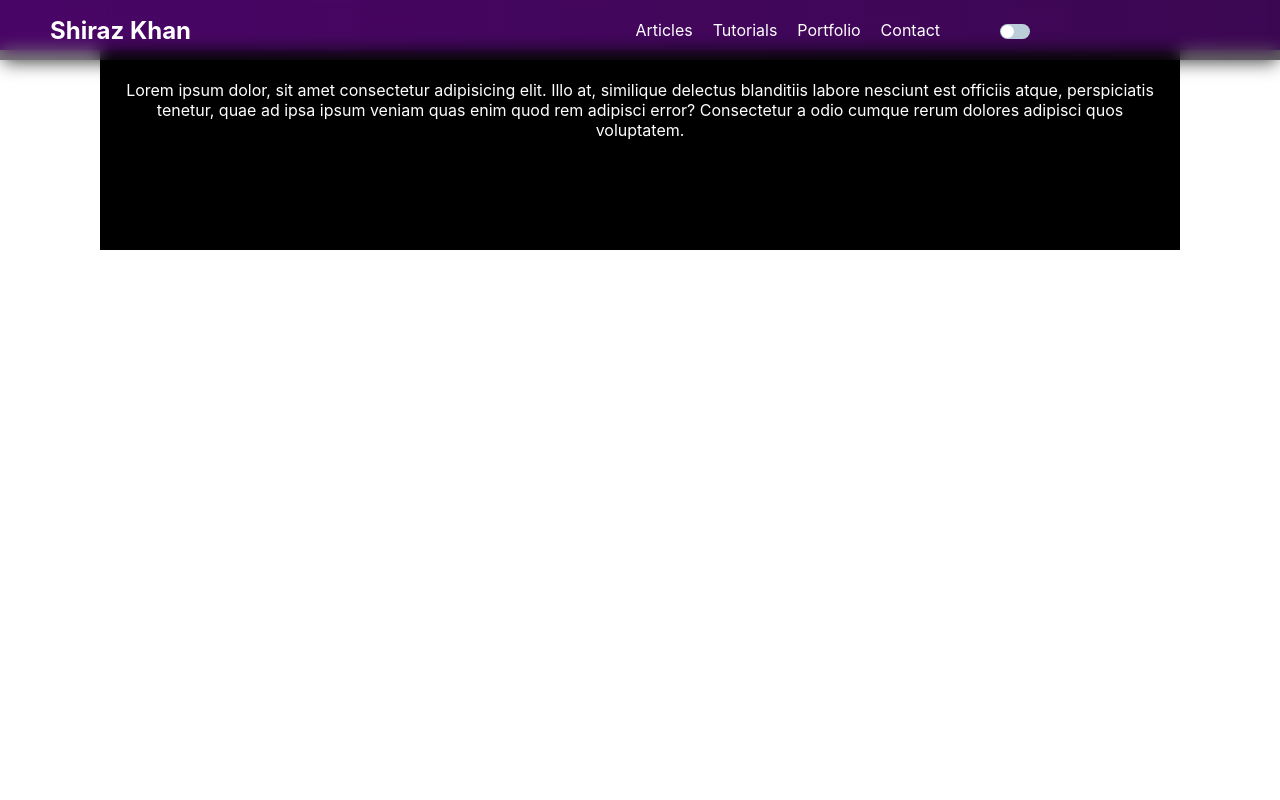
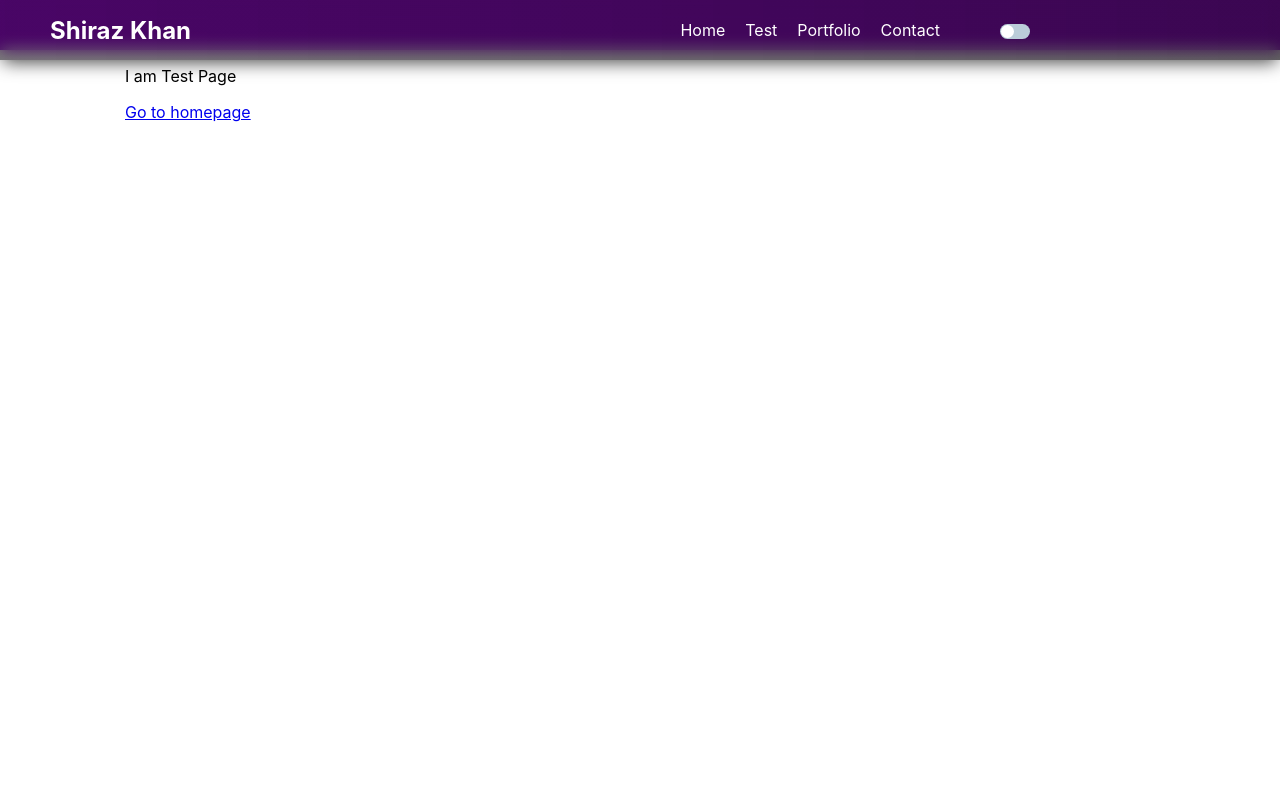
Before and after one commit to shirazkhan/Cake-Central, a Next.js app: page /test in a window 1280 px wide. Shown: the top 800 px of the page. Built offline with nearby package versions, Linux system fonts and the light colour scheme.

Commit message:
Implement NavLinks

```diff
--- a/pages/_app.js
+++ b/pages/_app.js
@@ -3,7 +3,7 @@ import '../src/index.css';
 import { MainGrid, Header, NavBar, Brand, NavButton, NavUILabel, NavInputUI,
          Hamburger, NavSideMenu, NavSideMenuShadow, NavLinks, NavLink,
          NightButton, SwitchUI, SwitchInputUI, SwitchSliderUI, NavMobHFade, NavMobHSpacer,
-         Footer, HamburgerInner1, HamburgerInner2, NavMobHMenu, NavMobHOverflow, NavFilter } from '../src/styled/App';
+         Footer, Linkk, HamburgerInner1, HamburgerInner2, NavMobHMenu, NavMobHOverflow, NavFilter } from '../src/styled/App';
 import Link from 'next/link';
 
 function MyApp({ Component, pageProps }) {
@@ -21,10 +21,10 @@ function MyApp({ Component, pageProps }) {
                         <NavMobHMenu>
                         <NavMobHOverflow>
                             <NavMobHSpacer></NavMobHSpacer>
-                    <NavLink href="/">Articles</NavLink>
-                    <NavLink href="/">Tutorials</NavLink>
-                    <NavLink href="/">Portfolio</NavLink>
-                    <NavLink href="/">Contact</NavLink>
+                            <Link href="/"><NavLink>Home</NavLink></Link>
+                            <Link href="/test"><NavLink>Test</NavLink></Link>
+                            <Link href="/"><NavLink>Portfolio</NavLink></Link>
+                            <Link href="/"><NavLink>Contact</NavLink></Link>
                             <NavLink href="/">Blahfafaaff</NavLink>
                             <NavLink href="/">Aohfohaif</NavLink>
                             <NavLink href="/">Portfakjfolio</NavLink>
@@ -37,10 +37,10 @@ function MyApp({ Component, pageProps }) {
                     </NavUILabel>
                 </NavButton>
                 <NavLinks>
-            <NavLink href="/">Articles</NavLink>
-            <NavLink href="/">Tutorials</NavLink>
-            <NavLink href="/">Portfolio</NavLink>
-            <NavLink href="/">Contact</NavLink>
+                    <Link href="/"><NavLink>Home</NavLink></Link>
+                    <Link href="/test"><NavLink>Test</NavLink></Link>
+                    <Link href="/"><NavLink>Portfolio</NavLink></Link>
+                    <Link href="/"><NavLink>Contact</NavLink></Link>
                 </NavLinks>
                 <NightButton>
                     <SwitchUI>
--- a/pages/test.js
+++ b/pages/test.js
@@ -1,12 +1,14 @@
-import React from 'react'
+import React from 'react';
 import Link from 'next/link';
+import {Content, Primary} from '../src/styled/App';
 
-export default function test() {
-
+export default function Index() {
     return (
-        <div>
-            I AM THE TEST PAGE
-            <Link href="/"><a>Go to index</a></Link>
-        </div>
+        <Content>
+            <Primary>
+            <p>I am Test Page</p>
+            <Link href="/"><a>Go to homepage</a></Link>
+            </Primary>
+        </Content>
     )
 }
--- a/src/styled/App.js
+++ b/src/styled/App.js
@@ -1,4 +1,6 @@
 import styled from 'styled-components';
+import Link from 'next/link';
+import React from 'react';
 
 //CSS Variables
 const WEBSITE_WIDTH = "1080px";
@@ -131,7 +133,17 @@ export const NavLink = styled.a`
   padding: 0 10px 0 10px;
   color: white;
   text-decoration: none;
+  cursor: pointer;
 `;
+
+export function Linkk({ href, name }) {
+    // Must add passHref to Link
+    return (
+      <Link href={href} passHref>
+        <NavLink>poop</NavLink>
+      </Link>
+    )
+  }
 
 export const NightButton = styled.div`
   text-align: right;
```
Also changed, not shown: pages/index.js (+1 -1 lines). Lines whose indentation alone changed are shown as unchanged.
